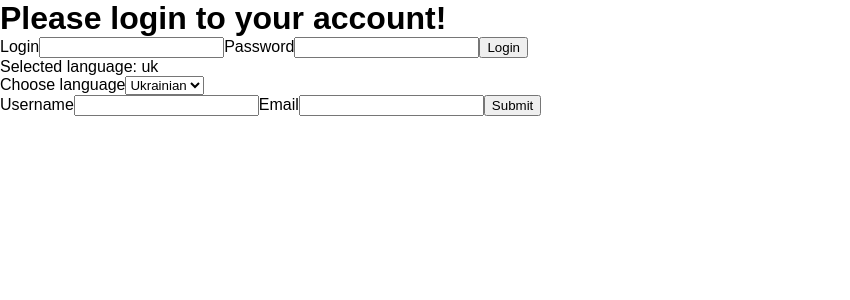
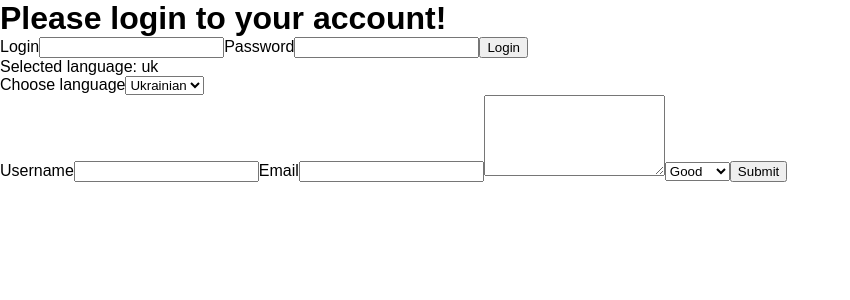
Before and after one commit to t-matveentsev/practiceReact-03, a React (Vite) app: page / in a window 1280 px wide. Shown: the top 300 px of the page, without its empty margins (0-850 px from the left). Built offline with nearby package versions, Linux system fonts and the light colour scheme.

Commit message:
Update FeedbackForm.jsx

```diff
--- a/src/FeedbackForm/FeedbackForm.jsx
+++ b/src/FeedbackForm/FeedbackForm.jsx
@@ -9,6 +9,8 @@ const initialValues = {
 const FeedbackForm = () => {
   const nameFieldId = useId();
   const emailFieldId = useId();
+  const msgFieldId = useId();
+  const levelFieldId = useId();
 
   const handleSubmit = (values, actions) => {
     console.log(values);
@@ -23,6 +25,12 @@ const FeedbackForm = () => {
 
         <label htmlFor={emailFieldId}>Email</label>
         <Field type="email" name="email" id={emailFieldId} />
+        <Field as="textarea" name="message" id={msgFieldId} rows="5" />
+        <Field as="select" name="level" id={levelFieldId}>
+          <option value="good">Good</option>
+          <option value="neutral">Neutral</option>
+          <option value="bad">Bad</option>
+        </Field>
 
         <button type="submit">Submit</button>
       </Form>
```
